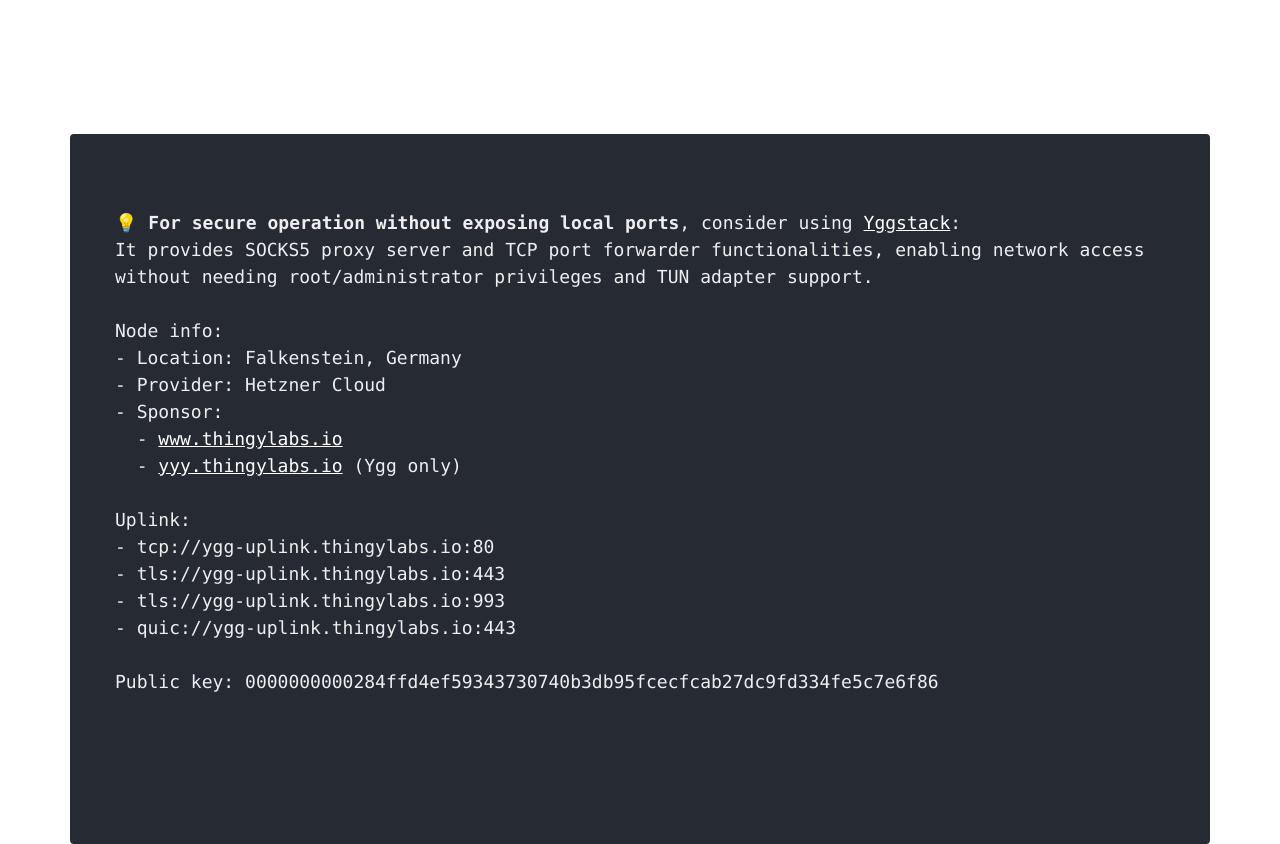
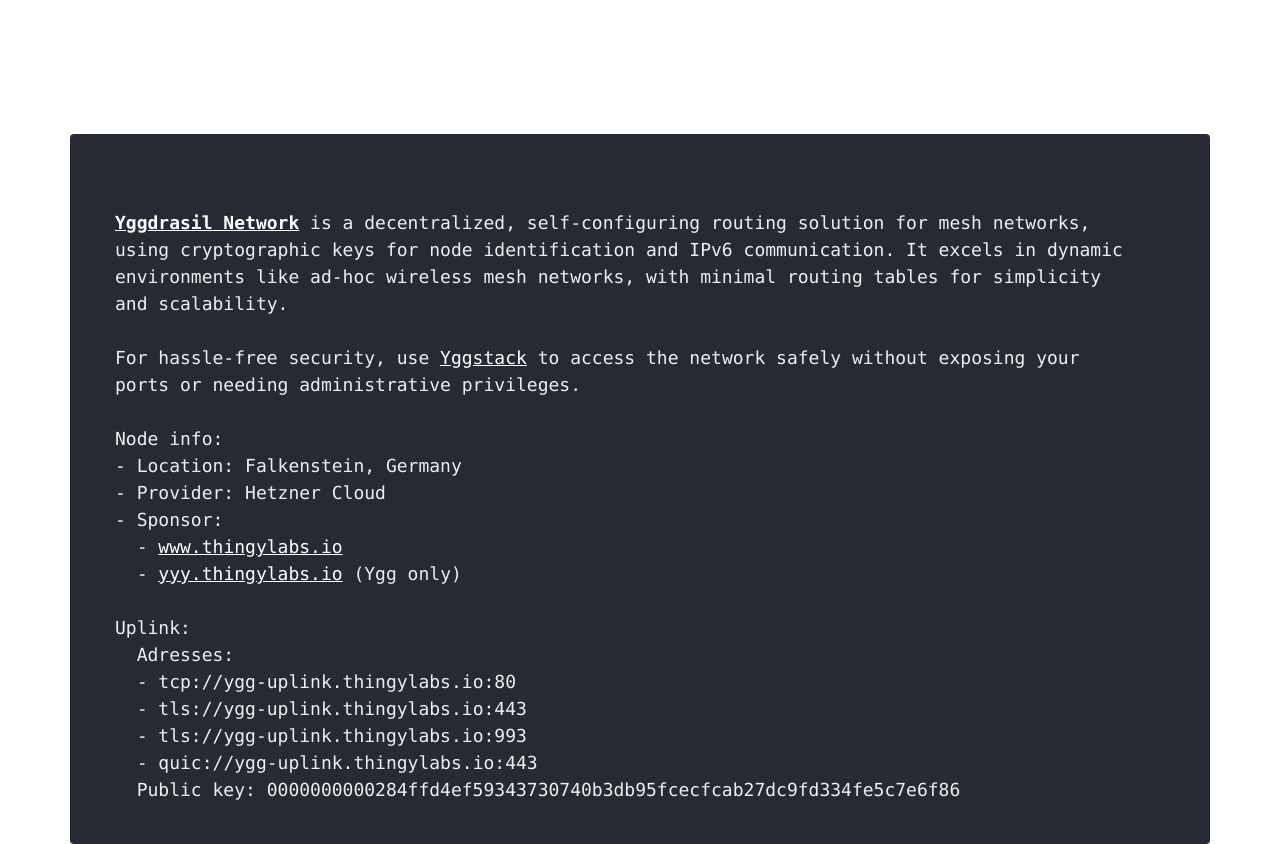
Before and after one commit to thingylabs/ygg.thingylabs.io, a website: page uplink.html in a window 1280 px wide. Drawn offline with Linux system fonts and the light colour scheme; no server answers.

Commit message:
Add an explainer

```diff
--- a/uplink.html
+++ b/uplink.html
@@ -43,9 +43,13 @@
         <div class="react-terminal-wrapper" data-terminal-name="">
           <x-buttons></x-buttons>
           <div class="react-terminal">
-            <p class="react-terminal-line">💡 <b>For secure operation without exposing local ports</b>, consider using <a href="https://github.com/yggdrasil-network/yggstack">Yggstack</a>:</p>
-            <p class="react-terminal-line">It provides SOCKS5 proxy server and TCP port forwarder functionalities, enabling network access</p>
-            <p class="react-terminal-line">without needing root/administrator privileges and TUN adapter support.</p>
+            <p class="react-terminal-line"><b><a href="https://yggdrasil-network.github.io/">Yggdrasil Network</a></b> is a decentralized, self-configuring routing solution for mesh networks,</p>
+            <p class="react-terminal-line">using cryptographic keys for node identification and IPv6 communication. It excels in dynamic</p>
+            <p class="react-terminal-line">environments like ad-hoc wireless mesh networks, with minimal routing tables for simplicity</p>
+            <p class="react-terminal-line">and scalability.</p>
+            <p class="react-terminal-line"></p>
+            <p class="react-terminal-line">For hassle-free security, use <a href="https://github.com/yggdrasil-network/yggstack">Yggstack</a> to access the network safely without exposing your</p>
+            <p class="react-terminal-line">ports or needing administrative privileges.</p>
             <p class="react-terminal-line"></p>
             <p class="react-terminal-line">Node info:</p>
             <p class="react-terminal-line">- Location: Falkenstein, Germany</p>
@@ -55,12 +59,12 @@
             <p class="react-terminal-line">&nbsp; - <a href="https://yyy.thingylabs.io">yyy.thingylabs.io</a> (Ygg only)</p>
             <p class="react-terminal-line"></p>
             <p class="react-terminal-line">Uplink:</p>
-            <p class="react-terminal-line">- <span onclick="copy(event)">tcp://ygg-uplink.thingylabs.io:80</span></p>
-            <p class="react-terminal-line">- <span onclick="copy(event)">tls://ygg-uplink.thingylabs.io:443</span></p>
-            <p class="react-terminal-line">- <span onclick="copy(event)">tls://ygg-uplink.thingylabs.io:993</span></p>
-            <p class="react-terminal-line">- <span onclick="copy(event)">quic://ygg-uplink.thingylabs.io:443</span></p>
-            <p class="react-terminal-line"></p>
-            <p class="react-terminal-line">Public key: <span onclick="copy(event)">0000000000284ffd4ef59343730740b3db95fcecfcab27dc9fd334fe5c7e6f86</span></p>
+            <p class="react-terminal-line">  Adresses:</p>
+            <p class="react-terminal-line">  - <span onclick="copy(event)">tcp://ygg-uplink.thingylabs.io:80</span></p>
+            <p class="react-terminal-line">  - <span onclick="copy(event)">tls://ygg-uplink.thingylabs.io:443</span></p>
+            <p class="react-terminal-line">  - <span onclick="copy(event)">tls://ygg-uplink.thingylabs.io:993</span></p>
+            <p class="react-terminal-line">  - <span onclick="copy(event)">quic://ygg-uplink.thingylabs.io:443</span></p>
+            <p class="react-terminal-line">  Public key: <span onclick="copy(event)">0000000000284ffd4ef59343730740b3db95fcecfcab27dc9fd334fe5c7e6f86</span></p>
           </div>
         </div>
         <x-footer></x-footer>
```
